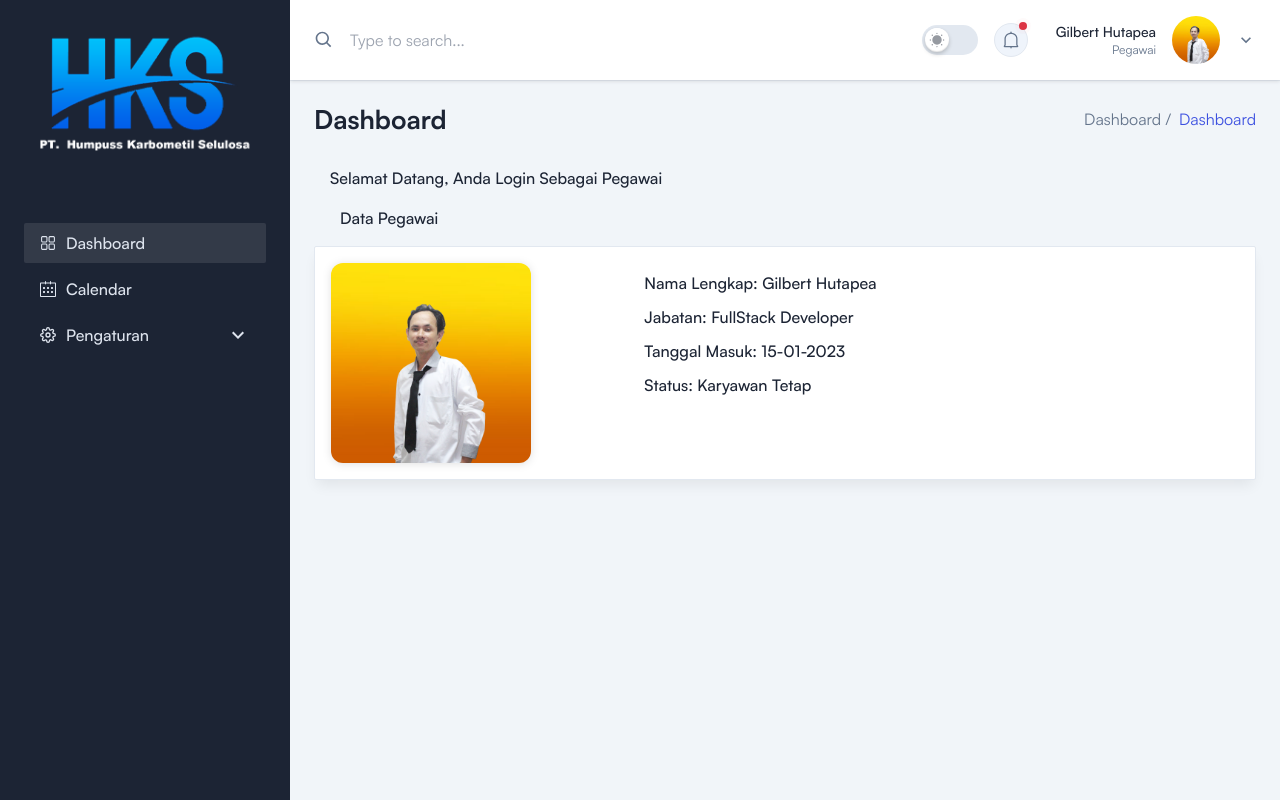
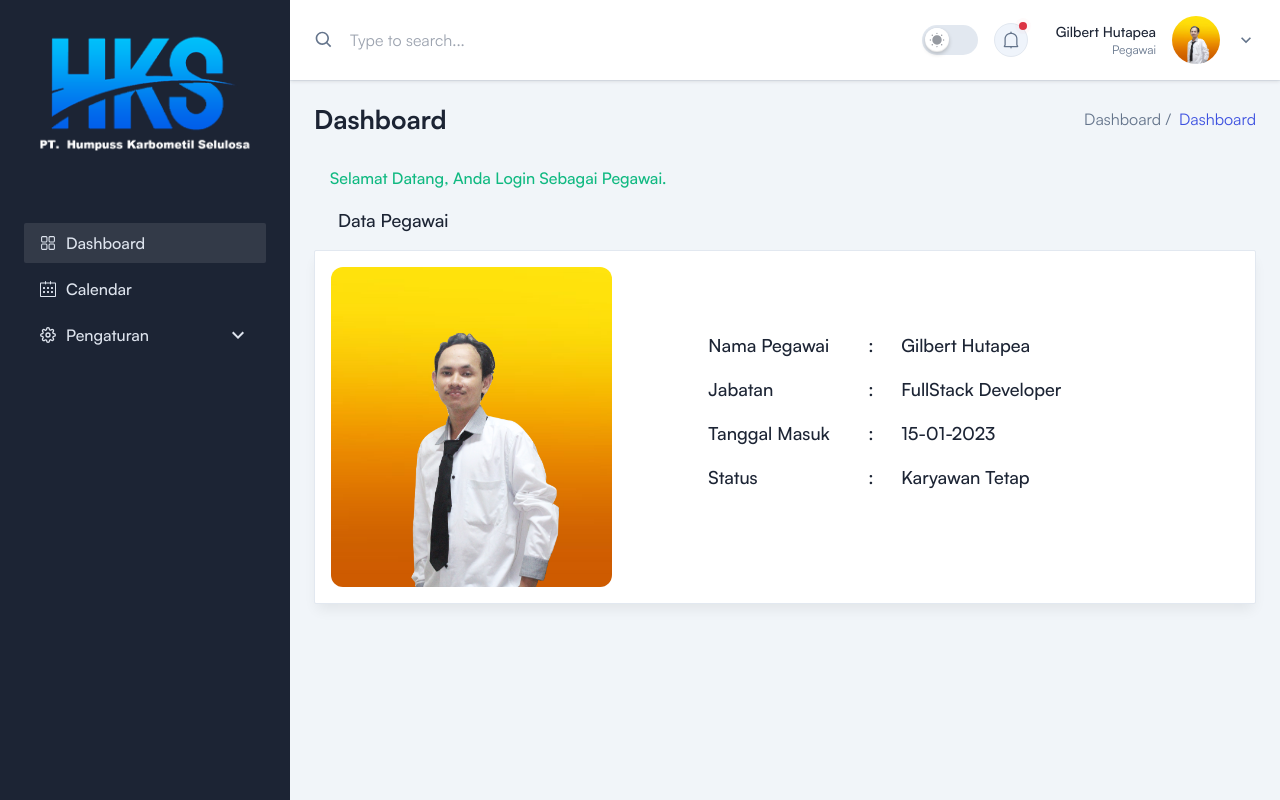
Before and after one commit to SoftwareKings/mern-employee-salary-management, a React (Vite) app in the folder Frontend/: page /pegawai/dashboard in a window 1280 px wide. Built offline with nearby package versions, Linux system fonts and the light colour scheme.

Commit message:
Refactor

```diff
--- a/Frontend/src/pages/Pegawai/DashboardPegawai/DashboardPegawai.jsx
+++ b/Frontend/src/pages/Pegawai/DashboardPegawai/DashboardPegawai.jsx
@@ -8,36 +8,37 @@ const DashboardPegawai = () => {
         <DefaultLayoutPegawai>
             <BreadcrumbPegawai pageName='Dashboard' />
             <div className="mt-6">
-                <h2 className="px-4 py-2 text-black dark:text-white font-medium">
-                    Selamat Datang, Anda Login Sebagai Pegawai
+                <h2 className="px-4 py-2 text-meta-3 font-medium text-center md:text-left">
+                    Selamat Datang, Anda Login Sebagai Pegawai.
                 </h2>
             </div>
-            <div className='py-2 px-6.5 dark:border-strokedark'>
-                <h3 className='font-medium text-black dark:text-white'>
+            <div className="py-2 px-4 md:px-6 dark:border-strokedark text-lg">
+                <h3 className="font-medium text-black dark:text-white text-center md:text-left">
                     Data Pegawai
                 </h3>
             </div>
             <div className="flex flex-col md:flex-row rounded-sm border border-stroke bg-white shadow-default dark:border-strokedark dark:bg-boxdark mt-2">
-                <div className="md:w-1/3 drop-shadow-2 w-full px-4 py-4 flex justify-center md:justify-start">
-                    <img className="rounded-xl h-50 w-50 object-cover" src={PegawaiPeople} alt="Gilbert Hutapea" />
+                <div className="md:w-1/3 w-full px-4 py-4 flex justify-center md:justify-start">
+                    <img className="rounded-xl h-80 w-full md:w-80 object-cover" src={PegawaiPeople} alt="Gilbert Hutapea" />
                 </div>
-                <div className="md:w-2/3 px-4 py-6">
-                    <div className="w-full">
-                        <h2 className=" font-medium mb-2.5 block text-black dark:text-white">
-                            Nama Lengkap: Gilbert Hutapea
+                <div className="md:w-2/3 px-4 md:px-20 py-4 md:py-20">
+                    <div className="w-full md:text-lg">
+                        <h2 className="font-medium mb-4 block text-black dark:text-white">
+                            <span className="inline-block w-32 md:w-40">Nama Pegawai</span><span className="inline-block w-7">:</span> Gilbert Hutapea
                         </h2>
-                        <h2 className=" font-medium mb-2.5 block text-black dark:text-white">
-                            Jabatan: FullStack Developer
+                        <h2 className="font-medium mb-4 block text-black dark:text-white">
+                            <span className="inline-block w-32 md:w-40">Jabatan</span><span className="inline-block w-7">:</span> <span className="pl-[-10] md:pl-0">FullStack Developer</span>
                         </h2>
-                        <h2 className=" font-medium mb-2.5 block text-black dark:text-white">
-                            Tanggal Masuk: 15-01-2023
+                        <h2 className="font-medium mb-4 block text-black dark:text-white">
+                            <span className="inline-block w-32 md:w-40">Tanggal Masuk</span><span className="inline-block w-7">:</span> 15-01-2023
                         </h2>
-                        <h2 className=" font-medium mb-2.5 block text-black dark:text-white">
-                            Status: Karyawan Tetap
+                        <h2 className="font-medium mb-4 block text-black dark:text-white">
+                            <span className="inline-block w-32 md:w-40">Status</span><span className="inline-block w-7">:</span><span className="pl-[-8] md:pl-0"> Karyawan Tetap</span>
                         </h2>
                     </div>
                 </div>
             </div>
+
 
         </DefaultLayoutPegawai>
     )
```
